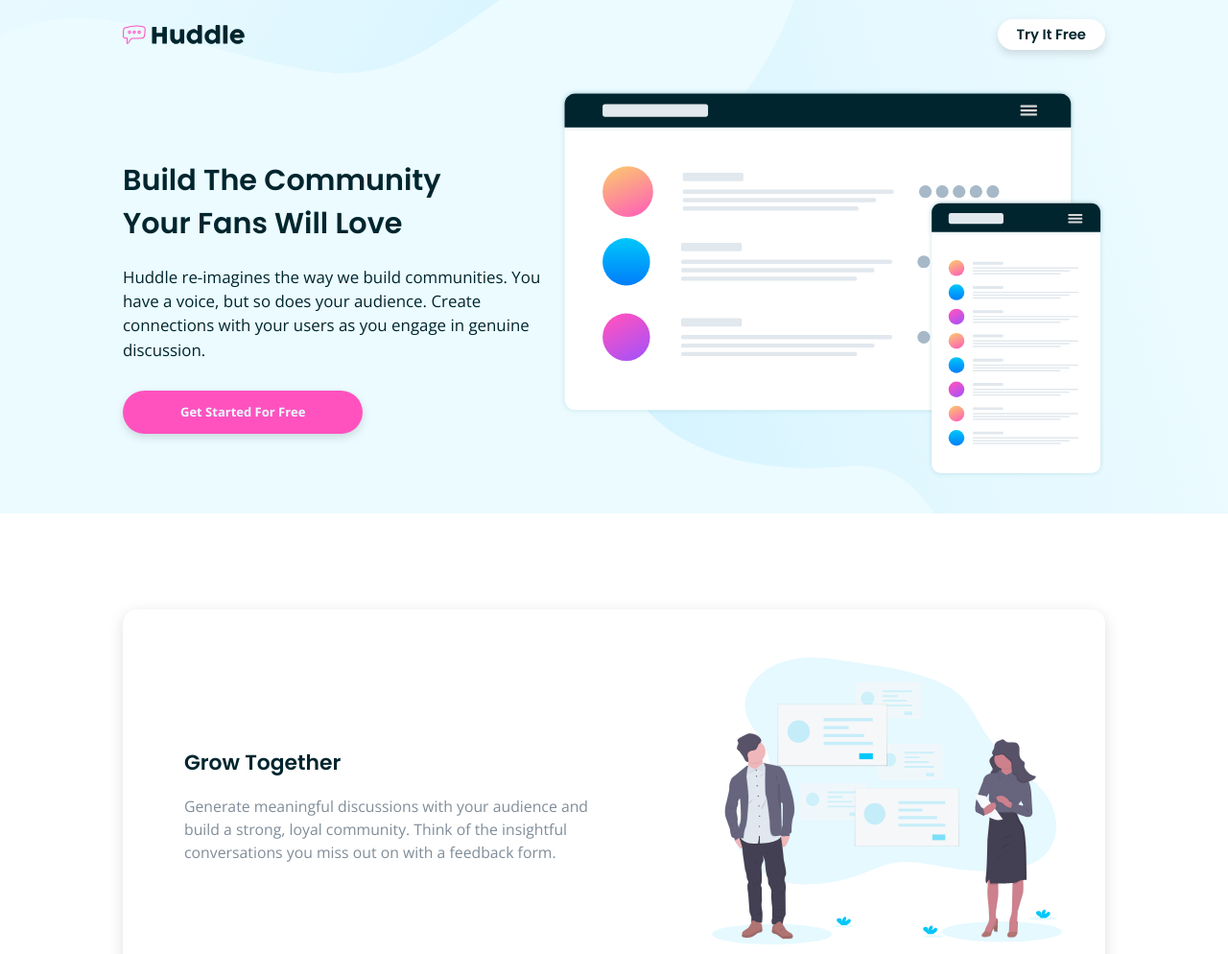
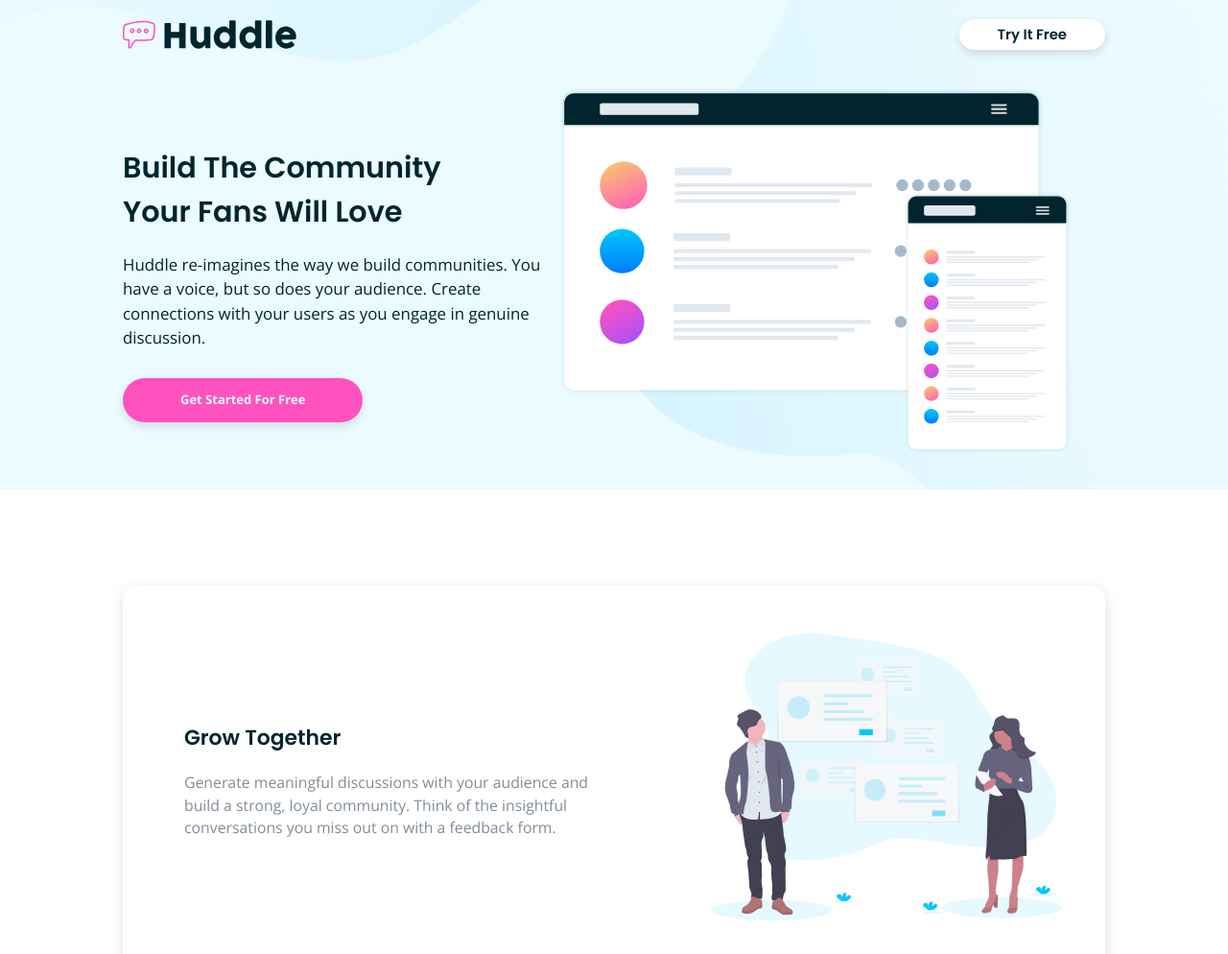
Before and after one commit to minibrusp/huddle-landing-page-alternating, a plain HTML site: page index.html in a window 1280 px wide. Shown: the top 994 px of the page at 96% size. Drawn offline with nearby package versions, Linux system fonts and the light colour scheme.

Commit message:
Updated Stylesheet
set maxwidth on header hero image

```diff
--- a/css/styles.css
+++ b/css/styles.css
@@ -87,7 +87,7 @@ img.L-illustration {
    color: var(--Very-Pale-Cyan);
    background-color: var(--Pink);
    font-weight: 700;
-   padding: 13px 60px;
+   padding: 13px 90px;
    display: inline-block;
    transition: .3s ease-in-out background-color,
    .3s ease-in-out color;
@@ -391,7 +391,19 @@ footer .contact-email img {
       margin-top: 0;
    }
 
+   .btn {
+      padding: 13px 60px;
+   }
+
    /* header-900 */
+
+   nav img {
+      width: 180.703px;
+   }
+
+   nav .btn {
+      padding: 5px 40px;
+   }
 
    .header-content {
       display: grid;
@@ -559,4 +571,8 @@ footer .contact-email img {
    .m-margin {
       max-width: 80vw;
    }
+
+   .header-img {
+      max-width: 533.33px;
+   }
 }
```
